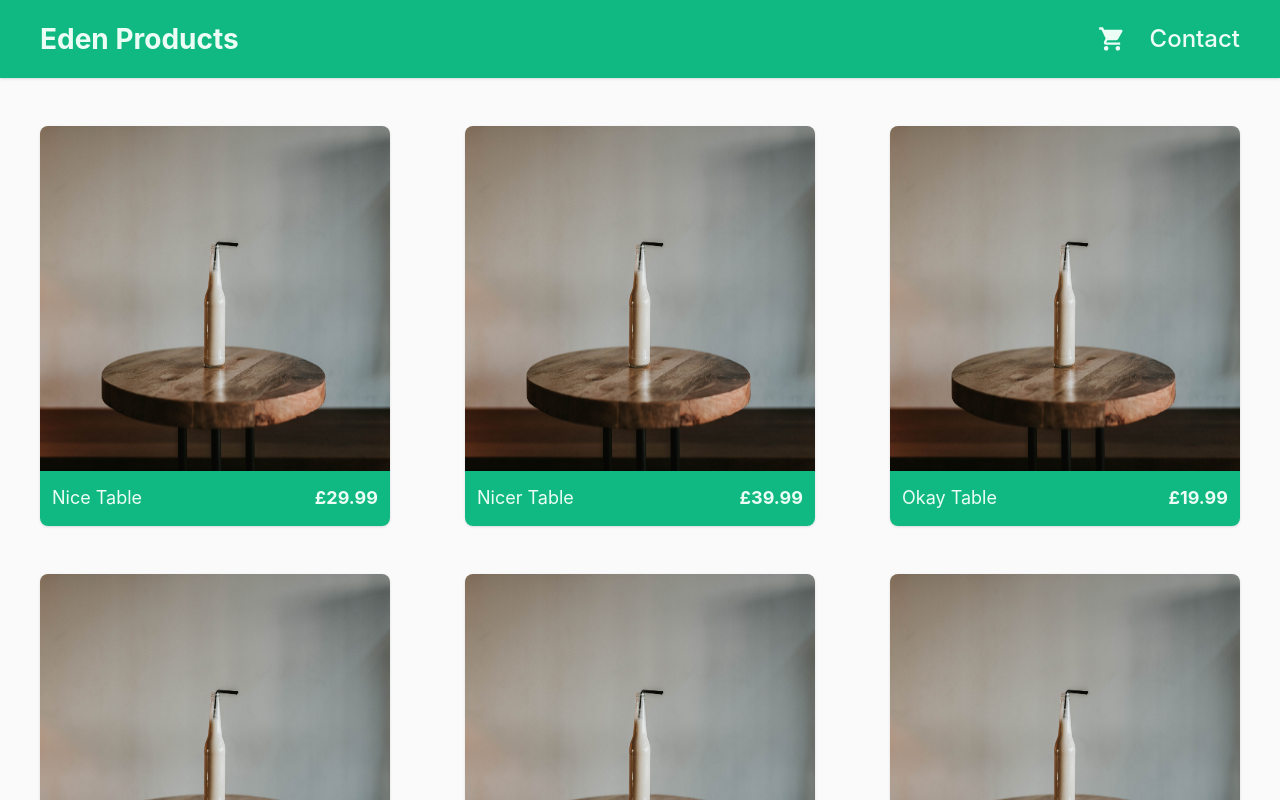
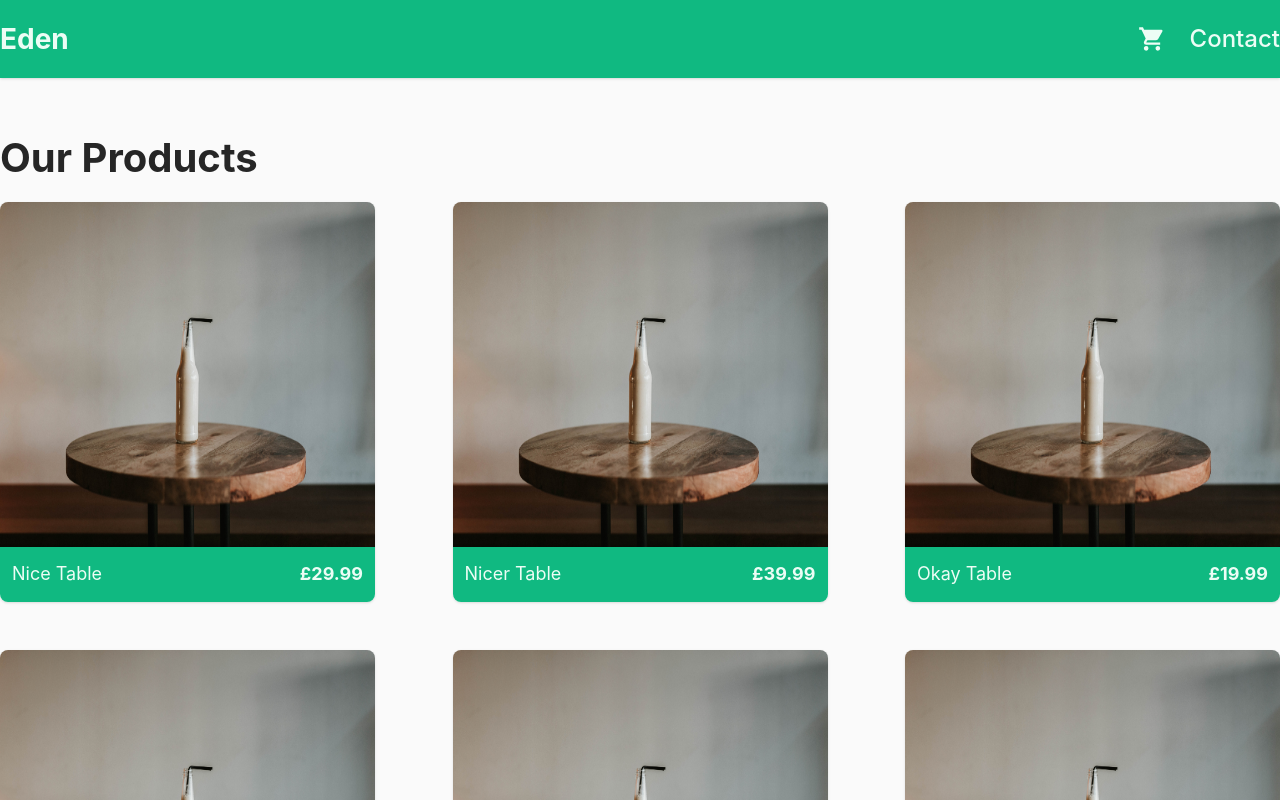
Before and after one commit to keith-price/dad-ecommerce, a Vue app: page / in a window 1280 px wide. Shown: the top 800 px of the page. Built offline with nearby package versions, Linux system fonts and the light colour scheme.

Commit message:
fiddled with the page heading

```diff
--- a/src/assets/main.css
+++ b/src/assets/main.css
@@ -10,7 +10,7 @@
   --text-extra-light: #737373;
 
   /* main padding for container large screen */
-  --main-padding: 0 175px;
+  --page-width-large: 1300px;
   --border-radius-top: 8px 8px 0 0;
   --border-radius-bottom: 0 0 8px 8px;
 }
--- a/src/components/FooterNav.vue
+++ b/src/components/FooterNav.vue
@@ -19,14 +19,14 @@ import CopyrightIcon from './icons/CopyrightIcon.vue'
   margin-top: auto;
   display: flex;
   justify-content: center;
-  width: 100vw;
+  width: 100%;
   height: 78px;
   background-color: var(--main-bg-gray-50);
   box-shadow: var(--box-shadow-main);
 }
 
 .footer-content {
-  max-width: 1200px;
+  max-width: var(--page-width-large);
   flex: 1;
   height: 100%;
   display: flex;
--- a/src/components/HeaderNav.vue
+++ b/src/components/HeaderNav.vue
@@ -6,7 +6,7 @@ import CartIcon from './icons/CartIcon.vue'
 <template>
   <div class="nav-main">
     <div class="nav-contents">
-      <div class="nav-left">Eden Products</div>
+      <div class="nav-left">Eden</div>
       <div class="nav-right">
         <CartIcon class="cart-icon" />
         <RouterLink class="link contact" to="/about">Contact</RouterLink>
@@ -20,7 +20,7 @@ import CartIcon from './icons/CartIcon.vue'
   display: flex;
   align-items: center;
   justify-content: center;
-  width: 100vw;
+  width: 100%;
   height: 78px;
   background-color: var(--main-emerald-500);
   box-shadow: var(--box-shadow-main);
@@ -28,7 +28,7 @@ import CartIcon from './icons/CartIcon.vue'
 }
 
 .nav-contents {
-  max-width: 1200px;
+  max-width: var(--page-width-large);
   display: flex;
   width: 100%;
   justify-content: space-between;
--- a/src/components/ProductCard.vue
+++ b/src/components/ProductCard.vue
@@ -27,7 +27,7 @@ export default {
 <style lang="css" scoped>
 .card-container {
   background-color: var(--color-background);
-  width: 350px;
+  width: 375px;
   height: 400px;
   border-radius: 8px;
   display: flex;
--- a/src/views/HomeView.vue
+++ b/src/views/HomeView.vue
@@ -5,6 +5,9 @@ import products from '../data/products'
 
 <template>
   <main>
+    <div class="page-heading">
+      <h1>Our Products</h1>
+    </div>
     <div class="product-grid">
       <div v-for="(product, index) in products" :key="index">
         <ProductCard class="card" :product="product" />
@@ -16,15 +19,27 @@ import products from '../data/products'
 <style>
 main {
   display: flex;
+  flex-direction: column;
+  max-width: var(--page-width-large);
+  margin: 0 auto;
+}
+
+.page-heading {
+  margin-top: 48px;
+}
+
+.page-heading h1 {
+  color: var(--text-light-gray);
+  font-weight: 700;
+  font-size: 2.5rem;
 }
 
 .product-grid {
-  max-width: 1200px;
-  margin: 48px auto;
+  margin: 12px auto 96px auto;
   display: flex;
   flex-wrap: wrap;
   justify-content: space-between;
-  gap: 48px;
+  gap: 48px 0;
 }
 
 .card {
```
